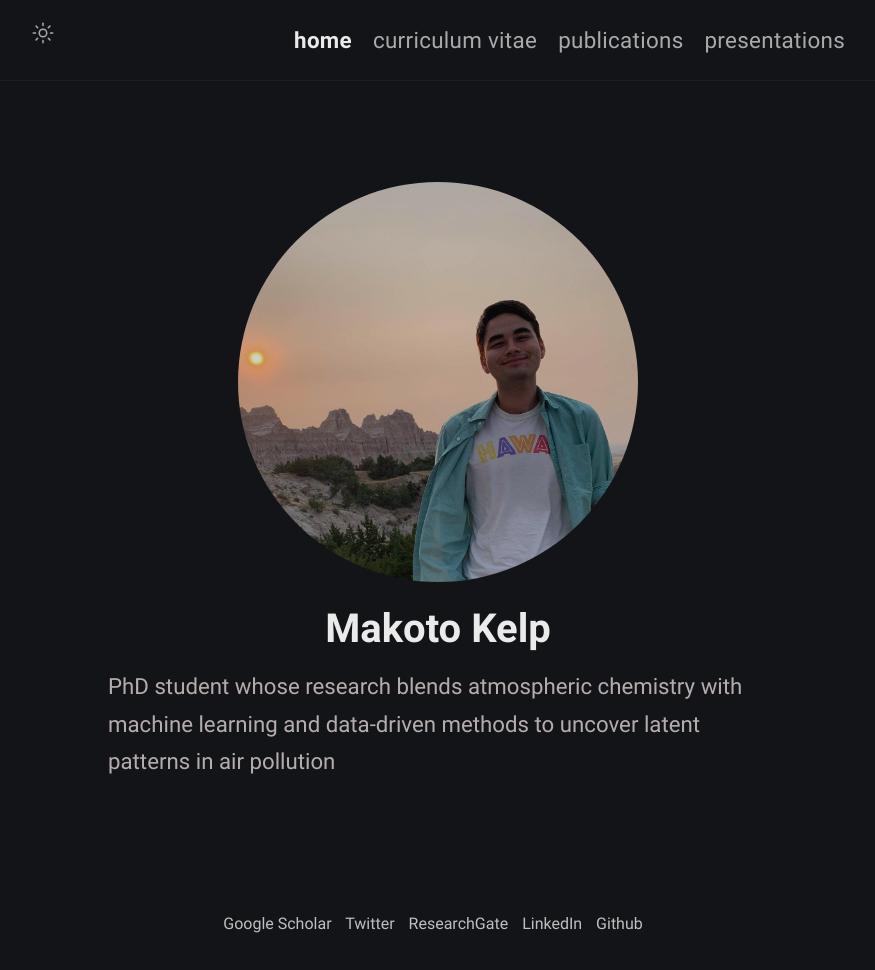
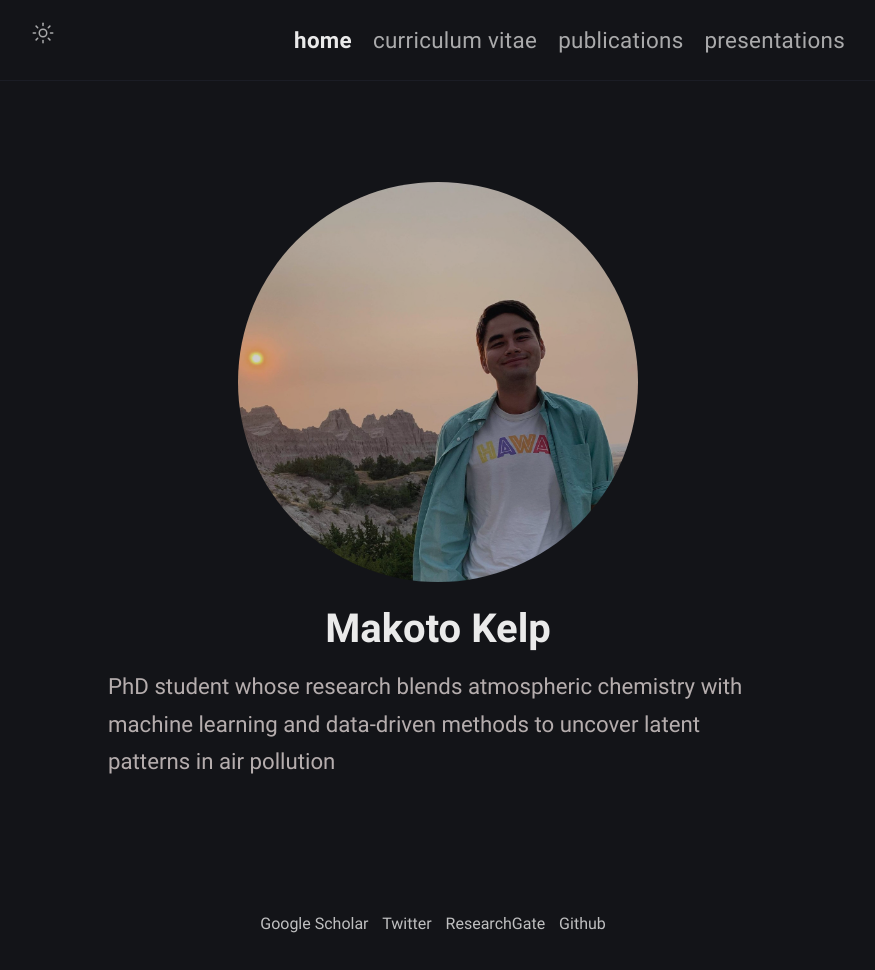
Before and after one commit to mkelp/mkelp.github.io, a Jekyll site: the page built from index.md, in a window 1280 px wide. Shown: the whole page, without its empty margins (202-1077 px from the left). Built offline with Jekyll 4.4.1, drawn with Linux system fonts in a browser that asks for light colours.

Commit message:
footer remove Linkedin

```diff
--- a/_includes/footer.html
+++ b/_includes/footer.html
@@ -6,8 +6,6 @@
     >Twitter</a>
   <a class="footer_item" href=https://www.researchgate.net/profile/Makoto_Kelp/ target="_blank" rel="noreferrer noopener"
     >ResearchGate</a>
-  <a class="footer_item" href=https://www.linkedin.com/in/makoto-kelp-4167aa109/ target="_blank" rel="noreferrer noopener"
-    >LinkedIn</a>
   <a class="footer_item" href=https://github.com/mkelp/ target="_blank" rel="noreferrer noopener"
     >Github</a>
   <a class= target="_blank" rel="noreferrer noopener"
```
